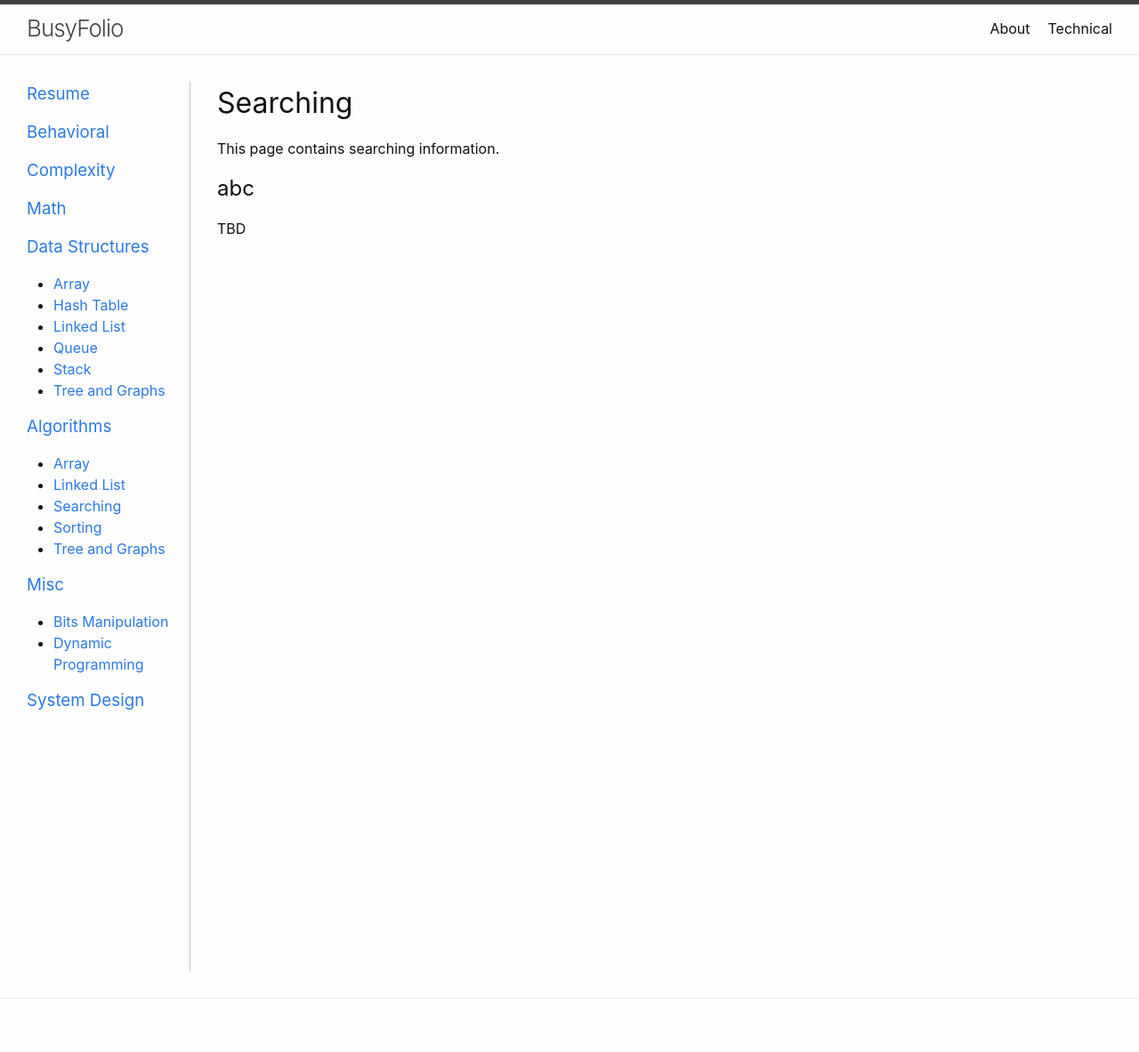
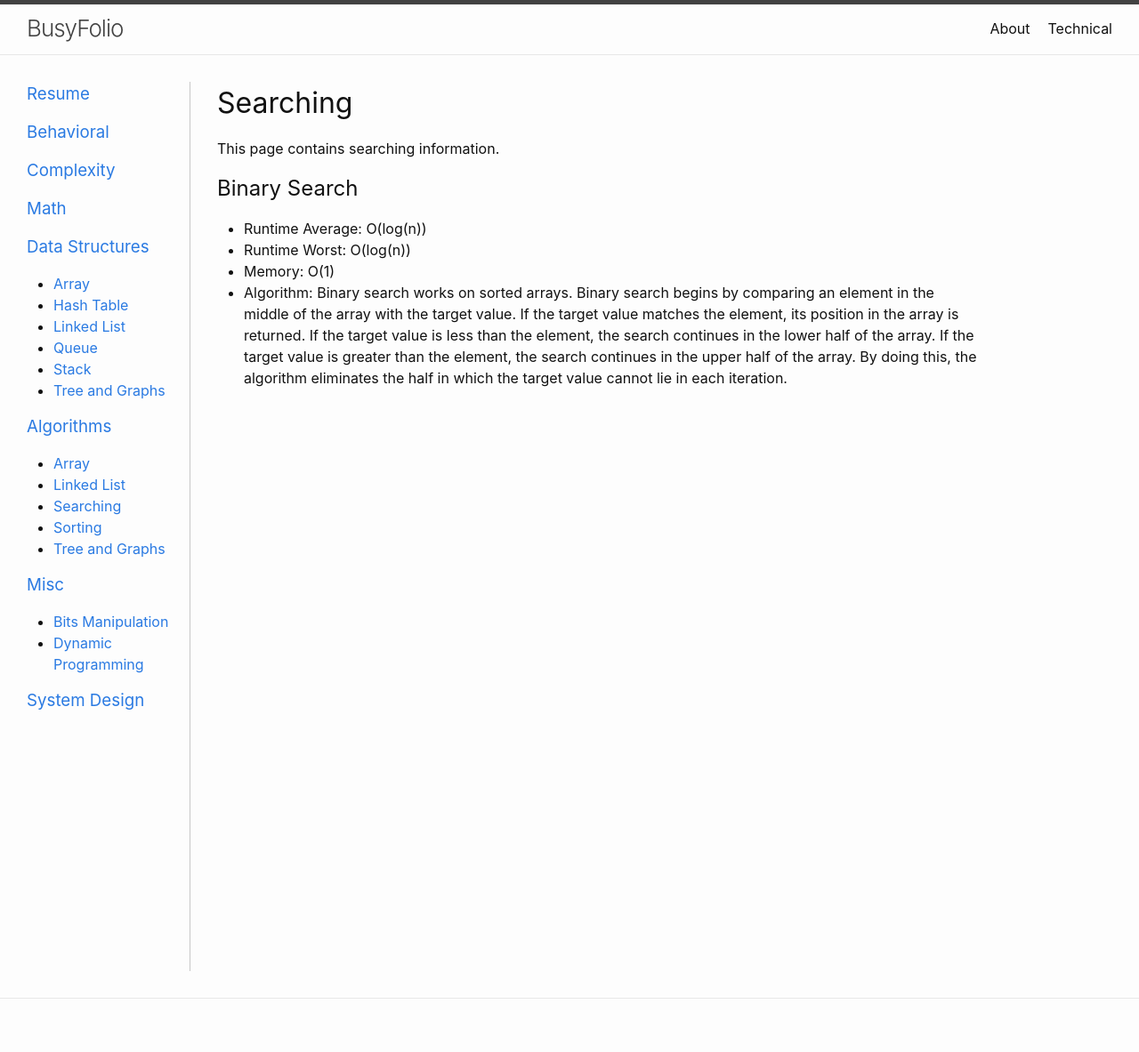
Before and after one commit to bzthin/bzthin.github.io, a Jekyll site: the page built from pages/technical/algorithms/searching.md, in a window 1280 px wide. Shown: the whole page at 89% size. Built offline with Jekyll 4.4.1, drawn with Linux system fonts in a browser that asks for light colours.

Commit message:
Additional searching and sorting notes

```diff
--- a/pages/technical/algorithms/searching.md
+++ b/pages/technical/algorithms/searching.md
@@ -8,5 +8,12 @@ permalink: /algorithms/searching/
 This page contains searching information.
 
 
-## abc
-TBD
+## Binary Search
+- Runtime Average: O(log(n))
+- Runtime Worst: O(log(n))
+- Memory: O(1)
+- Algorithm: Binary search works on sorted arrays. Binary search begins by comparing an element in the middle of the array with the target value.
+If the target value matches the element, its position in the array is returned.
+If the target value is less than the element, the search continues in the lower half of the array.
+If the target value is greater than the element, the search continues in the upper half of the array.
+By doing this, the algorithm eliminates the half in which the target value cannot lie in each iteration.
```
Also changed, not shown: pages/technical/algorithms/sorting.md (+9 -2 lines).
